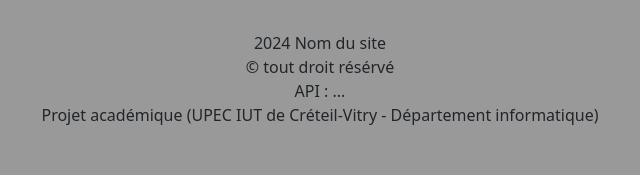
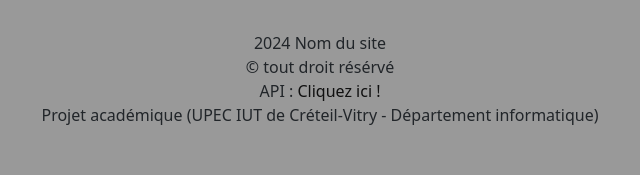
Before and after one commit to BUT-INFO-UPEC/SAE4A-01-25, a PHP site: page /index.php in a window 1280 px wide. Shown: the part 891-1066 px from the top of the page, without its empty margins (320-960 px from the left). Run offline with PHP 8.4, Linux system fonts and the light colour scheme.

Commit message:
j'ai oublié mdrr

```diff
--- a/layout/composants_balistiques_communs/Footer.php
+++ b/layout/composants_balistiques_communs/Footer.php
@@ -1,10 +1,11 @@
-<footer>
+<footer class="footer-layout">
     <p>
         2024 Nom du site
         <br>
         &copy; tout droit résérvé
         <br>
-        API : ...
+        API :
+        <a href="https://public.opendatasoft.com/explore/dataset/donnees-synop-essentielles-omm/information/?sort=date" targer = blank>Cliquez ici !</a>
         <br>
         Projet académique (UPEC IUT de Créteil-Vitry - Département informatique)
     </p>
--- a/layout/css/style_layout.css
+++ b/layout/css/style_layout.css
@@ -5,7 +5,14 @@ footer {
     background-color: #999999;
 }
 
+.footer-layout a{
+    text-decoration: none;
+    color: #101010;
+}
 
+.footer-layout a:hover {
+    color:#ffffff;
+}
 .account-icon {
     width: 5vh;
     height: 5vh;
```
